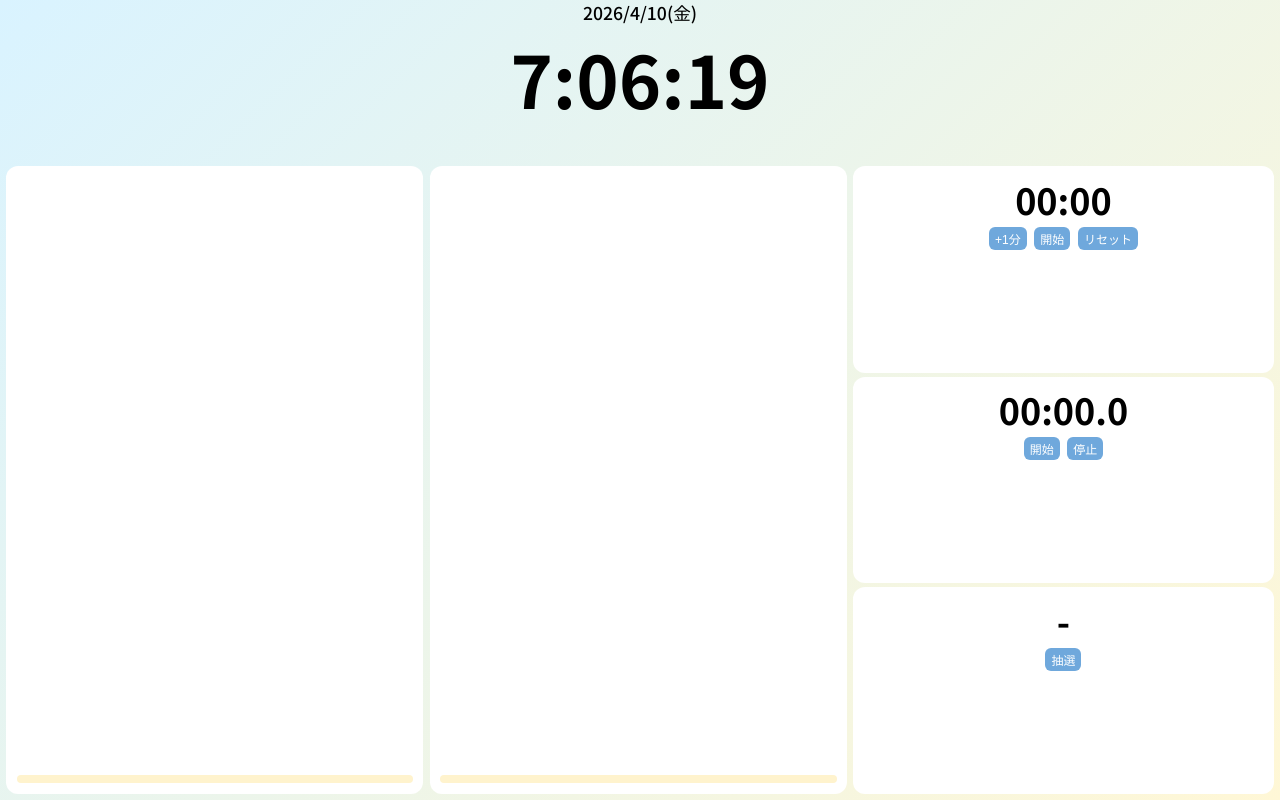
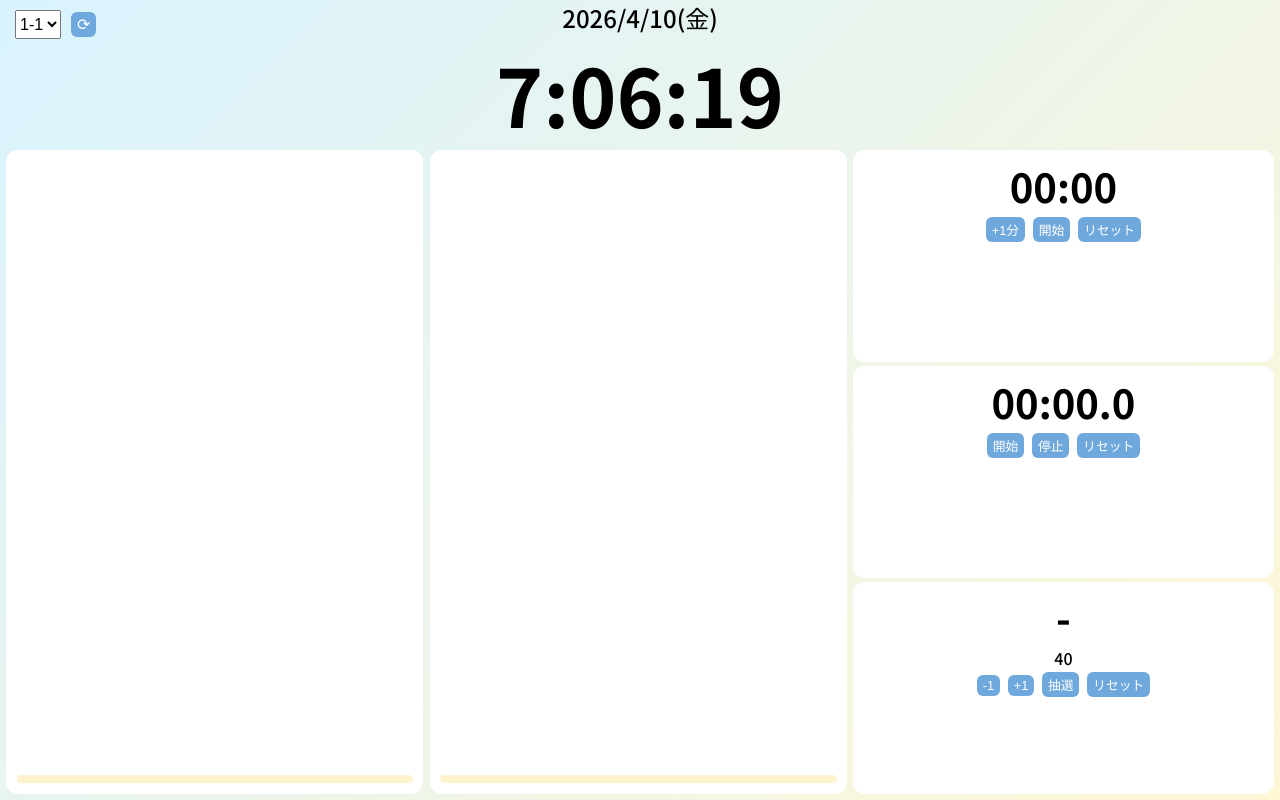
Before and after one commit to Nimuyasu/school-board, a plain HTML site: page index.html in a window 1280 px wide. Drawn offline with Linux system fonts and the light colour scheme; no server answers.

Commit message:
index.html

```diff
--- a/index.html
+++ b/index.html
@@ -18,32 +18,41 @@ body{
   background:linear-gradient(135deg,#d9f3ff,#fff7d6);
 }
 
-/* 全体 */
-.wrapper{
-  height:100%;
+/* 左上 */
+#topLeft{
+  position:absolute;
+  left:15px;
+  top:10px;
   display:flex;
-  flex-direction:column;
+  gap:8px;
+}
+
+#classSelect{
+  font-size:2vh;
+}
+
+.iconBtn{
+  font-size:2vh;
 }
 
 /* 上 */
 .top{
-  flex:0 0 20%;
+  height:18%;
   text-align:center;
 }
 
 .date{
-  font-size:2.2vh;
-  font-weight:500;
+  font-size:3vh;
 }
 
 .clock{
-  font-size:9vh;
+  font-size:10vh;
   font-weight:700;
 }
 
 /* メイン */
 .main{
-  flex:1;
+  height:82%;
   display:flex;
   gap:0.5vw;
   padding:0.5vw;
@@ -63,34 +72,27 @@ body{
   padding:0.8vw;
   display:flex;
   flex-direction:column;
-  justify-content:space-between;
 }
 
 .header{
   text-align:center;
-  font-size:2.5vh;
+  font-size:3vh;
   font-weight:700;
 }
 
-/* 時間割 */
 .row{
   display:grid;
   grid-template-columns:30% 70%;
-  font-size:2.8vh;
-  padding:3px 0;
-  align-items:center;
-  line-height:1.4;
-}
-
-.row div:first-child{
-  font-weight:700;
+  font-size:3.2vh;
+  padding:4px 0;
 }
 
 .plan{
-  font-size:2.2vh;
+  font-size:2.5vh;
   background:#fff3cd;
   border-radius:6px;
   padding:4px;
+  margin-top:auto;
 }
 
 /* 右 */
@@ -110,13 +112,12 @@ body{
 }
 
 .big{
-  font-size:4.5vh;
+  font-size:5vh;
   font-weight:700;
 }
 
-/* ボタン */
 button{
-  font-size:1.5vh;
+  font-size:1.6vh;
   padding:3px 6px;
   margin:2px;
   border:none;
@@ -129,7 +130,10 @@ button{
 
 <body>
 
-<div class="wrapper">
+<div id="topLeft">
+  <select id="classSelect"></select>
+  <button class="iconBtn" onclick="reloadData()">⟳</button>
+</div>
 
 <div class="top">
   <div class="date" id="date"></div>
@@ -165,13 +169,16 @@ button{
   <div class="big" id="sw">00:00.0</div>
   <button onclick="swStart()">開始</button>
   <button onclick="swStop()">停止</button>
+  <button onclick="swReset()">リセット</button>
 </div>
 
 <div class="tool">
   <div class="big" id="result">-</div>
+  <div id="maxDisplay">40</div>
+  <button onclick="changeMax(-1)">-1</button>
+  <button onclick="changeMax(1)">+1</button>
   <button onclick="draw()">抽選</button>
-</div>
-
+  <button onclick="resetDraw()">リセット</button>
 </div>
 
 </div>
@@ -180,7 +187,20 @@ button{
 <script>
 const SHEET_URL="https://docs.google.com/spreadsheets/d/e/2PACX-1vQ6hu2HGH9XN1d3Pj8euPrv49TgqM-GsPJNqge6IiRoqvXpNWuRFteTEufF-ffT5WDpYtG4W25h4bxI/pub?gid=0&single=true&output=csv";
 
+const classList=["1-1","1-2","1-3","1-4","2-1","2-2","2-3","2-4","3-1","3-2","3-3","3-4"];
+
+let classId="3-1";
 let cache=null;
+
+classList.forEach(c=>{
+  classSelect.innerHTML+=`<option value="${c}">${c}</option>`;
+});
+
+/* クラス切替 */
+function reloadData(){
+  classId=classSelect.value;
+  load();
+}
 
 /* 時計 */
 setInterval(()=>{
@@ -195,16 +215,23 @@ async function fetchData(){
   const res=await fetch(SHEET_URL);
   const text=await res.text();
   const rows=text.split("\n");
+
   let data={};
+
   for(let r of rows){
     const c=r.split(",");
     if(c.length<10) continue;
+
+    if(c[1]!==classId) continue;
+
     data[c[0]]=c.slice(2);
   }
+
   cache=data;
   return data;
 }
 
+/* 日付 */
 function getKey(d){
   const y=d.getFullYear();
   const m=String(d.getMonth()+1).padStart(2,'0');
@@ -212,6 +239,7 @@ function getKey(d){
   return `${y}-${m}-${day}`;
 }
 
+/* 表示 */
 function render(id,row){
   let h="";
   for(let i=0;i<6;i++){
@@ -221,7 +249,12 @@ function render(id,row){
 }
 
 async function load(){
+  cache=null; // ← クラス変更で再取得
   const all=await fetchData();
+
+  today.innerHTML="";
+  tomorrow.innerHTML="";
+
   const t=new Date();
   const key=getKey(t);
 
@@ -263,6 +296,13 @@ function addTime(s){t+=s;}
 let swt=0,swi=null;
 function swStart(){if(swi)return;swi=setInterval(()=>{swt++;sw.textContent=(swt/10).toFixed(1);},100);}
 function swStop(){clearInterval(swi);swi=null;}
+function swReset(){swStop();swt=0;sw.textContent="00:00.0";}
+
+/* 抽選 */
+let max=40;
+function changeMax(n){max+=n;if(max<1)max=1;maxDisplay.textContent=max;}
+function draw(){result.textContent=Math.floor(Math.random()*max)+1;}
+function resetDraw(){result.textContent="-";}
 </script>
 
 </body>
```
